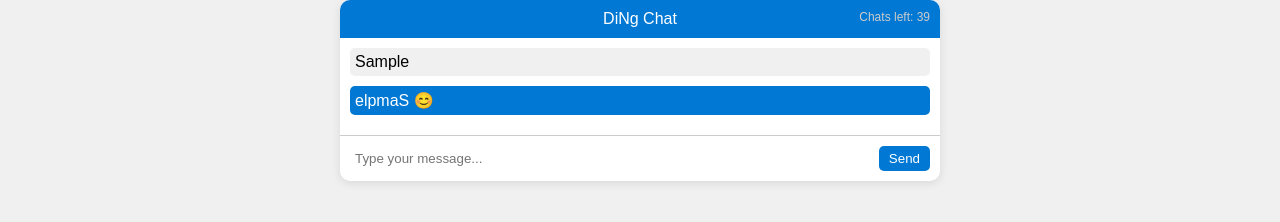
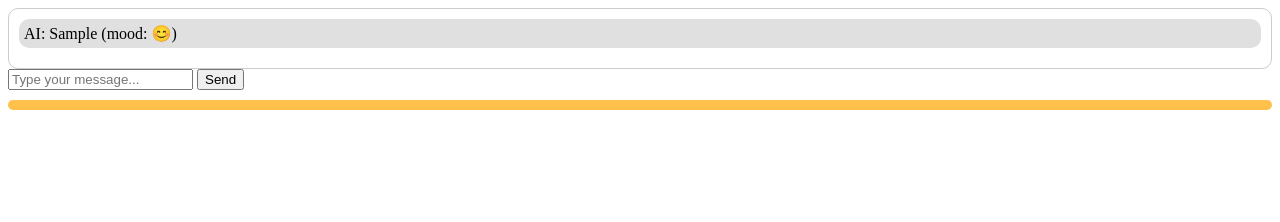
Before and after one commit to 1056516/AIIIIwanatry, a plain HTML site: page index.html in a window 1280 px wide. Both pictures are taken after typing "Sample" into the empty fields and a click on the button "Send". Drawn offline with Linux system fonts and the light colour scheme.

Commit message:
Update index.html

```diff
--- a/index.html
+++ b/index.html
@@ -3,132 +3,72 @@
 <head>
     <meta charset="UTF-8">
     <meta name="viewport" content="width=device-width, initial-scale=1.0">
-    <title>DiNg Chat</title>
     <style>
-        body {
-            font-family: Arial, sans-serif;
-            margin: 0;
-            padding: 0;
+        /* Chat container styles */
+        .chat-container {
+            max-height: 400px;
+            overflow-y: auto;
+            border: 1px solid #ccc;
+            border-radius: 10px;
+            padding: 10px;
+        }
+
+        /* Chat message styles */
+        .user-message {
             background-color: #f0f0f0;
-        }
-        .chat-container {
-            max-width: 600px;
-            margin: 0 auto;
-            background-color: #ffffff;
             border-radius: 10px;
-            box-shadow: 0 2px 10px rgba(0, 0, 0, 0.1);
-            overflow: hidden;
-        }
-        .chat-header {
-            background-color: #0078d4;
-            color: #ffffff;
-            padding: 10px;
-            text-align: center;
-            position: relative;
-        }
-        .chat-count {
-            position: absolute;
-            top: 10px;
-            right: 10px;
-            font-size: 12px;
-            color: #ccc;
-        }
-        .chat-messages {
-            padding: 10px;
-            overflow-y: scroll;
-            max-height: 400px;
-        }
-        .user-message,
-        .ai-message {
-            background-color: #f0f0f0;
             padding: 5px;
-            border-radius: 5px;
             margin-bottom: 10px;
         }
+
         .ai-message {
-            background-color: #0078d4;
-            color: #ffffff;
+            background-color: #e0e0e0;
+            border-radius: 10px;
+            padding: 5px;
+            margin-bottom: 10px;
         }
-        .input-bar {
-            display: flex;
-            align-items: center;
-            padding: 10px;
-            border-top: 1px solid #ccc;
-        }
-        .input-field {
-            flex-grow: 1;
+
+        /* Maximum chats reached message */
+        .max-chats-message {
+            background-color: rgba(255, 165, 0, 0.7);
+            border-radius: 10px;
             padding: 5px;
-            border: none;
-            border-radius: 5px;
-        }
-        .send-button {
-            background-color: #0078d4;
-            color: #ffffff;
-            border: none;
-            border-radius: 5px;
-            padding: 5px 10px;
-            cursor: pointer;
+            margin-top: 10px;
+            text-align: center;
         }
     </style>
 </head>
 <body>
-    <div class="chat-container">
-        <div class="chat-header">
-            DiNg Chat
-            <span class="chat-count">Chats left: 40</span>
-        </div>
-        <div class="chat-messages">
-            <!-- Messages will appear here -->
-        </div>
-        <div class="input-bar">
-            <input type="text" class="input-field" placeholder="Type your message...">
-            <button class="send-button" onclick="sendMessage()">Send</button>
-        </div>
-    </div>
+    <div class="chat-container" id="chatContainer"></div>
+    <input type="text" id="userInput" placeholder="Type your message...">
+    <button onclick="sendMessage()">Send</button>
+    <div class="max-chats-message" id="maxChatsMessage"></div>
 
     <script>
-        const chatMessages = document.querySelector('.chat-messages');
-        const inputField = document.querySelector('.input-field');
-        const sendButton = document.querySelector('.send-button');
-        let chatCount = 40;
+        const chatContainer = document.getElementById('chatContainer');
+        const userInput = document.getElementById('userInput');
+        const maxChatsMessage = document.getElementById('maxChatsMessage');
+        let chatCount = 0;
 
-        // Function to add user message
-        function addUserMessage(message) {
-            const userMessage = document.createElement('div');
-            userMessage.className = 'user-message';
-            userMessage.textContent = message;
-            chatMessages.appendChild(userMessage);
-        }
+        function sendMessage() {
+            const userMessage = userInput.value.trim();
+            if (userMessage) {
+                if (chatCount >= 40) {
+                    maxChatsMessage.textContent = 'Maximum chats reached!';
+                    return;
+                }
 
-        // Function to add AI message
-        function addAiMessage(message) {
-            const aiMessage = document.createElement('div');
-            aiMessage.className = 'ai-message';
-            aiMessage.textContent = message;
-            chatMessages.appendChild(aiMessage);
-            chatCount--;
-            updateChatCount();
-        }
+                // Simulate AI response (you can replace this with actual AI logic)
+                const aiResponse = `AI: ${userMessage} (mood: 😊)`;
+                const aiMessage = document.createElement('div');
+                aiMessage.classList.add('ai-message');
+                aiMessage.textContent = aiResponse;
+                chatContainer.appendChild(aiMessage);
 
-        // Function to simulate AI response (replace with actual AI logic)
-        function simulateAiResponse(userText) {
-            // Example: AI responds with a reversed message
-            const aiResponse = userText.split('').reverse().join('');
-            addAiMessage(aiResponse + ' 😊');
-        }
-
-        // Function to handle sending a message
-        function sendMessage() {
-            const userText = inputField.value;
-            addUserMessage(userText);
-            simulateAiResponse(userText);
-            inputField.value = ''; // Clear the input
-        }
-
-        // Function to update chat count display
-        function updateChatCount() {
-            const chatCountElement = document.querySelector('.chat-count');
-            chatCountElement.textContent = `Chats left: ${chatCount}`;
+                chatCount++;
+                userInput.value = '';
+                maxChatsMessage.textContent = '';
+            }
         }
     </script>
 </body>
```
